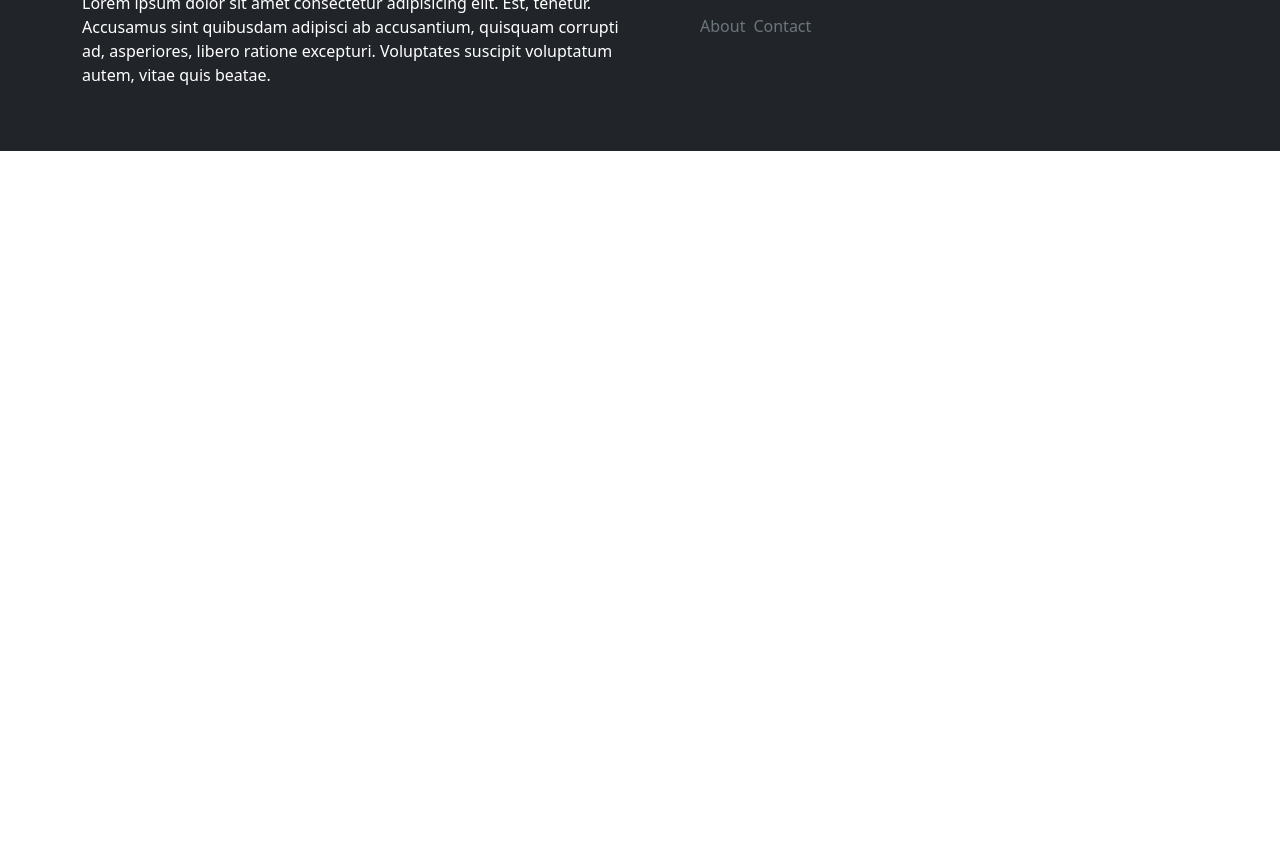
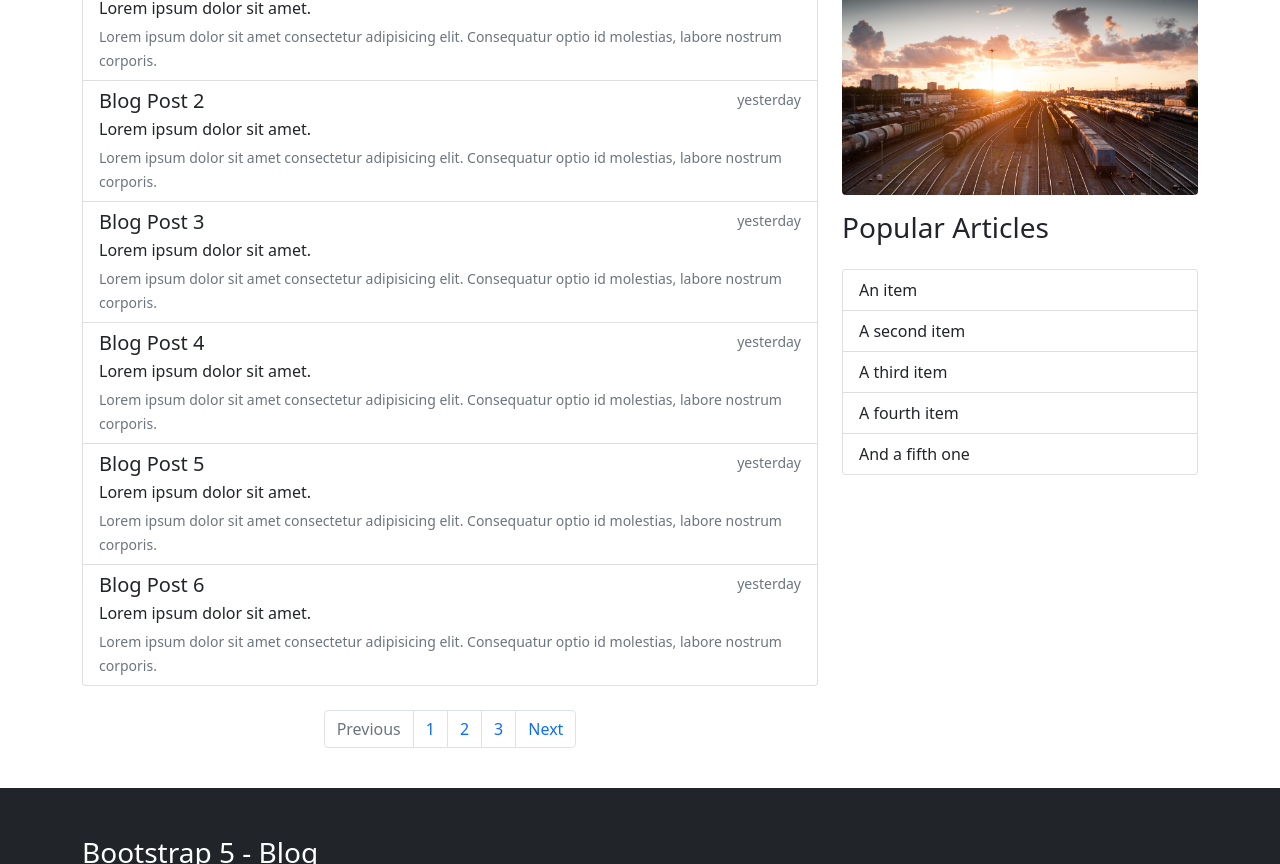
Before and after one commit to Wasifur-Rahman-Siyam/bootstrap-blog-site, a plain HTML site: page index.html in a window 1280 px wide. Shown: the part 688-1552 px from the top of the page. Before the commit the page ends 839 px from the top, so only its background shows below. Drawn offline with nearby package versions, Linux system fonts and the light colour scheme.

Commit message:
compleating index page

```diff
--- a/index.html
+++ b/index.html
@@ -54,45 +54,172 @@
       </div>
     </nav>
 
-    <!-- Main Area -->
+    <!-- Featured Area -->
     <div class="container my-4">
       <div class="row">
         <h3>Featured Post</h3>
       </div>
       <div class="row">
         <div class="col-lg-4">
-            <div class="card">
-                <img src="img/1.jpg" class="card-img-top" alt="">
+          <div class="card mt-3 mt-lg-0">
+            <img src="img/1.jpg" class="card-img-top" alt="" />
             <div class="card-body">
               <h5 class="card-title">Blog Post 1</h5>
-                  <p class="card-text">Lorem ipsum dolor sit amet consectetur, adipisicing elit. Alias, quisquam ratione? Ea natus magni omnis?</p>
-                  <a href="#" class="text-decoration-none" >Read More...</a>
+              <p class="card-text">
+                Lorem ipsum dolor sit amet consectetur, adipisicing elit. Alias,
+                quisquam ratione? Ea natus magni omnis?
+              </p>
+              <a href="#" class="text-decoration-none">Read More...</a>
             </div>
           </div>
         </div>
         <div class="col-lg-4">
-            <div class="card">
-                <img src="img/2.jpg" class="card-img-top" alt="">
+          <div class="card mt-3 mt-lg-0">
+            <img src="img/2.jpg" class="card-img-top" alt="" />
             <div class="card-body">
               <h5 class="card-title">Blog Post 2</h5>
-                  <p class="card-text">Lorem ipsum dolor sit amet consectetur, adipisicing elit. Alias, quisquam ratione? Ea natus magni omnis?</p>
-                  <a href="#" class="text-decoration-none" >Read More...</a>
+              <p class="card-text">
+                Lorem ipsum dolor sit amet consectetur, adipisicing elit. Alias,
+                quisquam ratione? Ea natus magni omnis?
+              </p>
+              <a href="#" class="text-decoration-none">Read More...</a>
             </div>
           </div>
         </div>
         <div class="col-lg-4">
-            <div class="card">
-                <img src="img/3.jpg" class="card-img-top" alt="">
+          <div class="card mt-3 mt-lg-0">
+            <img src="img/3.jpg" class="card-img-top" alt="" />
             <div class="card-body">
               <h5 class="card-title">Blog Post 3</h5>
-                  <p class="card-text">Lorem ipsum dolor sit amet consectetur, adipisicing elit. Alias, quisquam ratione? Ea natus magni omnis?</p>
-                  <a href="#" class="text-decoration-none" >Read More...</a>
+              <p class="card-text">
+                Lorem ipsum dolor sit amet consectetur, adipisicing elit. Alias,
+                quisquam ratione? Ea natus magni omnis?
+              </p>
+              <a href="#" class="text-decoration-none">Read More...</a>
             </div>
           </div>
         </div>
       </div>
     </div>
 
+    <!-- Main content -->
+    <main class="container my-4">
+      <div class="row">
+        <!-- Article list -->
+        <div class="col-lg-8">
+          <h3>Recent Articles</h3>
+          <!--Article lists -->
+          <div class="list-group mt-4">
+            <a href="#" class="list-group-item list-group-item-action">
+              <div class="d-flex w-100 justify-content-between">
+                <h5 class="mb-1">Blog Post 1</h5>
+                <small class="text-muted">yesterday</small>
+              </div>
+              <p class="mb-1">Lorem ipsum dolor sit amet.</p>
+              <small class="text-muted"
+                >Lorem ipsum dolor sit amet consectetur adipisicing elit.
+                Consequatur optio id molestias, labore nostrum corporis.</small
+              >
+            </a>
+
+            <a href="#" class="list-group-item list-group-item-action">
+              <div class="d-flex w-100 justify-content-between">
+                <h5 class="mb-1">Blog Post 2</h5>
+                <small class="text-muted">yesterday</small>
+              </div>
+              <p class="mb-1">Lorem ipsum dolor sit amet.</p>
+              <small class="text-muted"
+                >Lorem ipsum dolor sit amet consectetur adipisicing elit.
+                Consequatur optio id molestias, labore nostrum corporis.</small
+              >
+            </a>
+
+            <a href="#" class="list-group-item list-group-item-action">
+              <div class="d-flex w-100 justify-content-between">
+                <h5 class="mb-1">Blog Post 3</h5>
+                <small class="text-muted">yesterday</small>
+              </div>
+              <p class="mb-1">Lorem ipsum dolor sit amet.</p>
+              <small class="text-muted"
+                >Lorem ipsum dolor sit amet consectetur adipisicing elit.
+                Consequatur optio id molestias, labore nostrum corporis.</small
+              >
+            </a>
+
+            <a href="#" class="list-group-item list-group-item-action">
+              <div class="d-flex w-100 justify-content-between">
+                <h5 class="mb-1">Blog Post 4</h5>
+                <small class="text-muted">yesterday</small>
+              </div>
+              <p class="mb-1">Lorem ipsum dolor sit amet.</p>
+              <small class="text-muted"
+                >Lorem ipsum dolor sit amet consectetur adipisicing elit.
+                Consequatur optio id molestias, labore nostrum corporis.</small
+              >
+            </a>
+
+            <a href="#" class="list-group-item list-group-item-action">
+              <div class="d-flex w-100 justify-content-between">
+                <h5 class="mb-1">Blog Post 5</h5>
+                <small class="text-muted">yesterday</small>
+              </div>
+              <p class="mb-1">Lorem ipsum dolor sit amet.</p>
+              <small class="text-muted"
+                >Lorem ipsum dolor sit amet consectetur adipisicing elit.
+                Consequatur optio id molestias, labore nostrum corporis.</small
+              >
+            </a>
+
+            <a href="#" class="list-group-item list-group-item-action">
+              <div class="d-flex w-100 justify-content-between">
+                <h5 class="mb-1">Blog Post 6</h5>
+                <small class="text-muted">yesterday</small>
+              </div>
+              <p class="mb-1">Lorem ipsum dolor sit amet.</p>
+              <small class="text-muted"
+                >Lorem ipsum dolor sit amet consectetur adipisicing elit.
+                Consequatur optio id molestias, labore nostrum corporis.</small
+              >
+            </a>
+          </div>
+
+          <!-- Article Pagination -->
+          <nav aria-label="Page navigation" class="mt-4">
+            <ul class="pagination justify-content-center">
+              <li class="page-item disabled">
+                <a class="page-link">Previous</a>
+              </li>
+              <li class="page-item"><a class="page-link" href="#">1</a></li>
+              <li class="page-item"><a class="page-link" href="#">2</a></li>
+              <li class="page-item"><a class="page-link" href="#">3</a></li>
+              <li class="page-item">
+                <a class="page-link" href="#">Next</a>
+              </li>
+            </ul>
+          </nav>
+        </div>
+
+        <!-- side bar -->
+        <div class="col-lg-4">
+          <h3>
+            Advertisement
+          </h3>
+          <div class="mt-4 ">
+            <img src="img/4.jpg" alt="" class="w-100 rounded">
+          </div>
+          <h3 class="mt-3">Popular Articles</h3>
+          <div class="mt-4">
+            <ul class="list-group">
+              <li class="list-group-item">An item</li>
+              <li class="list-group-item">A second item</li>
+              <li class="list-group-item">A third item</li>
+              <li class="list-group-item">A fourth item</li>
+              <li class="list-group-item">And a fifth one</li>
+            </ul>
+          </div>
+        </div>
+      </div>
+    </main>
     <!--Footer section  -->
     <footer class="w-100 bg-dark">
       <div class="container text-white py-5">
```
Lines whose indentation alone changed are shown as unchanged.
